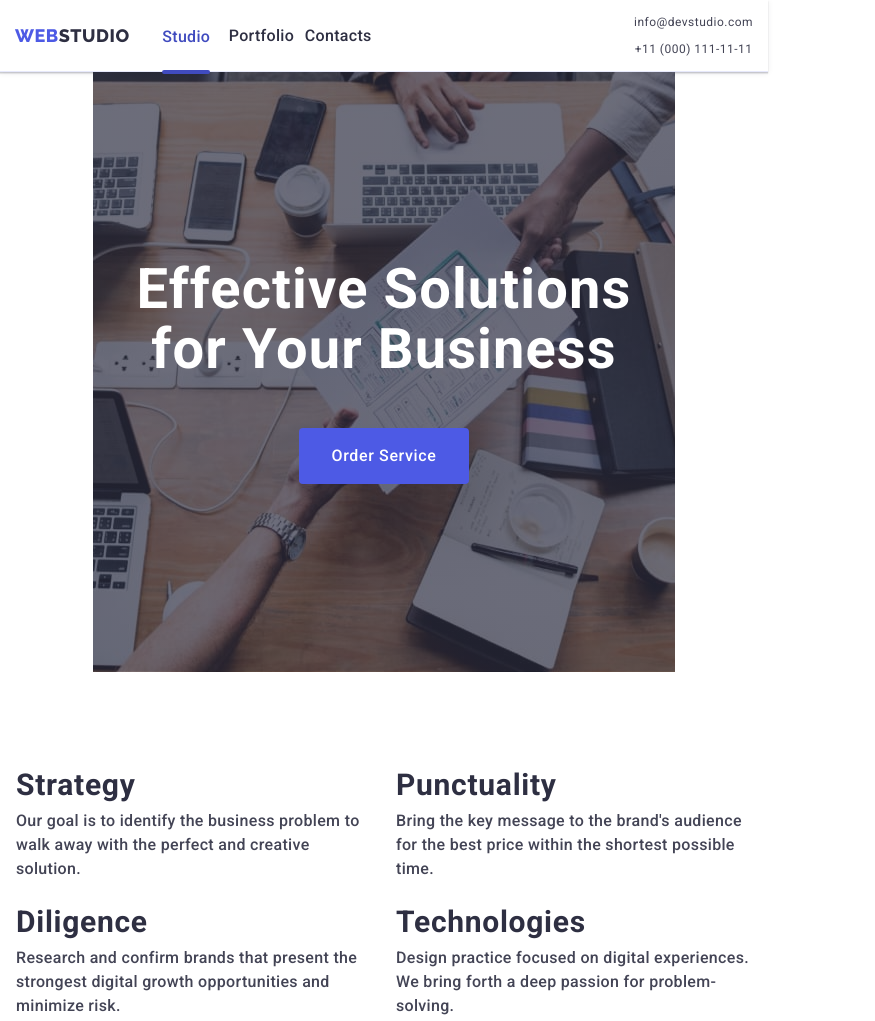
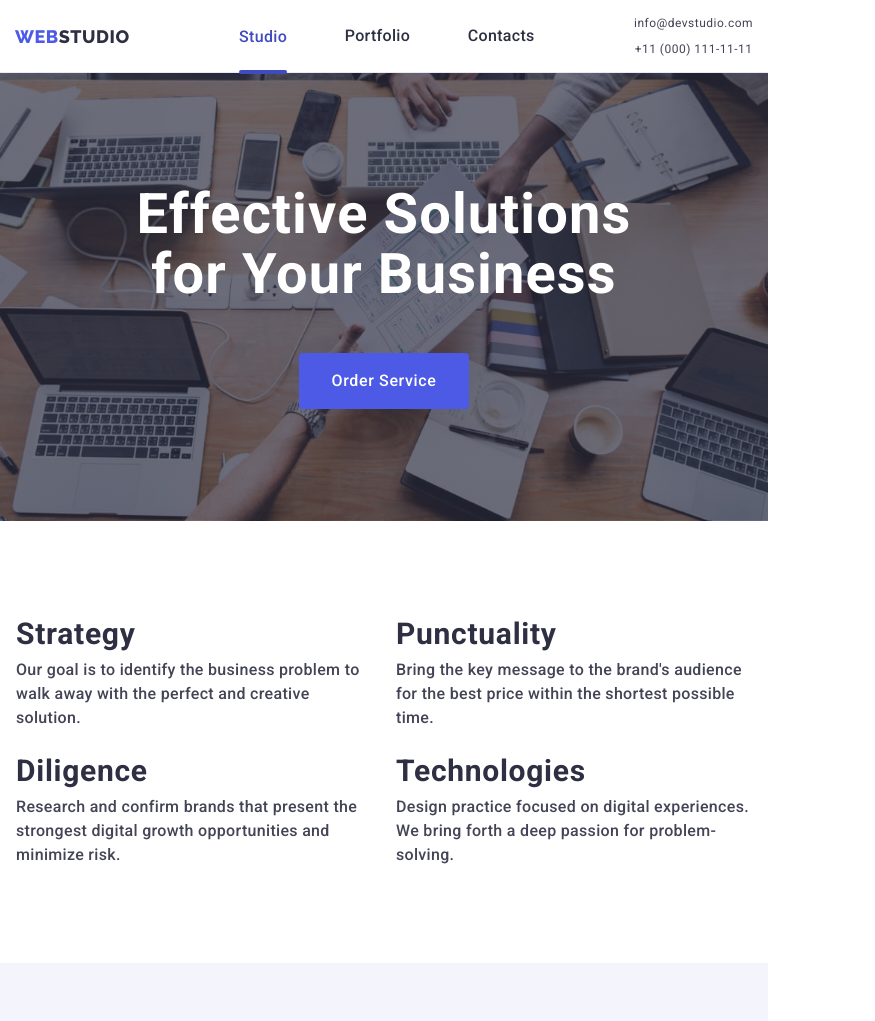
Before and after one commit to YehorBondarenko96/goit-markup-hw-06, a plain HTML site: page index.html in a window 768 px wide. Shown: the top 1021 px of the page, 875 px wide, since content can reach past the window. Drawn offline with Linux system fonts and the light colour scheme.

Commit message:
Update styles.css

```diff
--- a/css/styles.css
+++ b/css/styles.css
@@ -91,6 +91,7 @@ button {
     box-shadow: 0px 2px 1px rgba(46, 47, 66, 0.08),
         0px 1px 1px rgba(46, 47, 66, 0.16),
         0px 1px 6px rgba(46, 47, 66, 0.08);
+        min-width: 100%;
 }
 
 .header-div {
@@ -227,8 +228,7 @@ header .list {
     text-align: center;
     background-color: var(--title-background);
     background-position: 50% 50%;
-    max-width: 1440px;
-    width: 100%;
+    min-width: 100%;
     background-repeat: no-repeat;
     background-size: cover;
 }
@@ -1307,7 +1307,7 @@ header .list {
 
 
 
-@media (min-width:428px){
+@media (min-width:429px){
     .for-mobile-version {
             position: absolute;
             width: 1px;
@@ -1321,11 +1321,15 @@ header .list {
             overflow: hidden;
         }
 
-                .header-div {
-                    align-items: center;
-                    max-width: 100%;
-                    position: relative;
-                }
+        .header{
+            min-width: 100%;
+        }
+
+        .header-div {
+        align-items: center;
+        width: 100%;
+            position: relative;
+        }
 
         .menu-header {
         position: absolute;
@@ -1374,6 +1378,7 @@ header .list {
 
     .first-section {
         max-width: 100%;
+        padding: 112px 0;
     }
 
     .second-section {
@@ -1409,9 +1414,13 @@ header .list {
 
 
 
-@media (min-width:427px) and (max-width:768px) {
+@media (min-width:429px) and (max-width:768px) {
     .container {
         max-width: 582px;
+        }
+
+        .header-div{
+            min-width: 100%;
         }
 
     .header-ul-ll{
@@ -1430,7 +1439,7 @@ header .list {
     }
 
         .logo {
-            margin-right: 50%;
+            margin-right: auto;
         }
 
 
@@ -1444,7 +1453,7 @@ header .list {
 
 .first-section{
     background-image: linear-gradient(rgba(46, 47, 66, 0.7),
-            rgba(46, 47, 66, 0.7)), url(../images/bg_tablet.jpg);
+            rgba(46, 47, 66, 0.7)), url(../images/hero-bg.jpg);
 }
 
 @media (min-device-pixel-ratio: 2),
@@ -1569,7 +1578,7 @@ header .list {
 
 
 
-@media (max-width:428px) or (min-width:768px) {
+@media (max-width:428px) or (min-width:769px) {
     .div-tablet-version{
         position: absolute;
         width: 1px;
@@ -1586,7 +1595,7 @@ header .list {
 
 
 
-@media (min-width:768px){
+@media (min-width:769px){
     .header{
         height: 72px;
     }
@@ -1623,6 +1632,7 @@ header .list {
     }
 
     .first-section {
+        max-width: 1440px;
         padding: 188px 0;
         background-image: linear-gradient(rgba(46, 47, 66, 0.7),
                 rgba(46, 47, 66, 0.7)), url(../images/hero-bg.jpg);
@@ -1661,7 +1671,7 @@ header .list {
 
 
 
-@media (min-width:768px) and (max-width:956px){
+@media (min-width:769px) and (max-width:956px){
     .form-message-footer{
         width: 180px;
     }
@@ -1673,6 +1683,9 @@ header .list {
 
 
 
-@media (max-width:1158px){
-
-}
+@media (min-width:1158px) {
+    body {
+        max-width: 1440px;
+        margin: 0 auto;
+    }
+}
```
